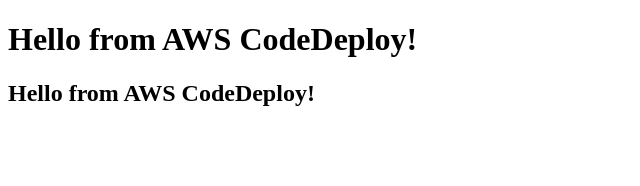
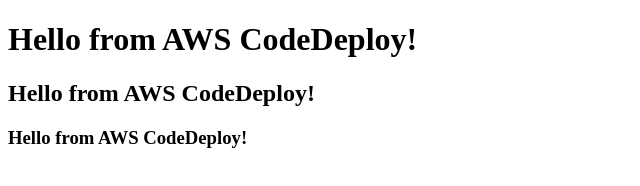
Before and after one commit to sreejesht/my-web-app, a plain HTML site: page my-web-app/index.html in a window 1280 px wide. Shown: the whole page, without its empty margins (0-640 px from the left). Drawn offline with Linux system fonts and the light colour scheme.

Commit message:
Updated index.html

```diff
--- a/my-web-app/index.html
+++ b/my-web-app/index.html
@@ -9,4 +9,7 @@
 <body>
     <h2>Hello from AWS CodeDeploy!</h2>
 </body>
+<body>
+    <h3>Hello from AWS CodeDeploy!</h3>
+</body>
 </html>
```
